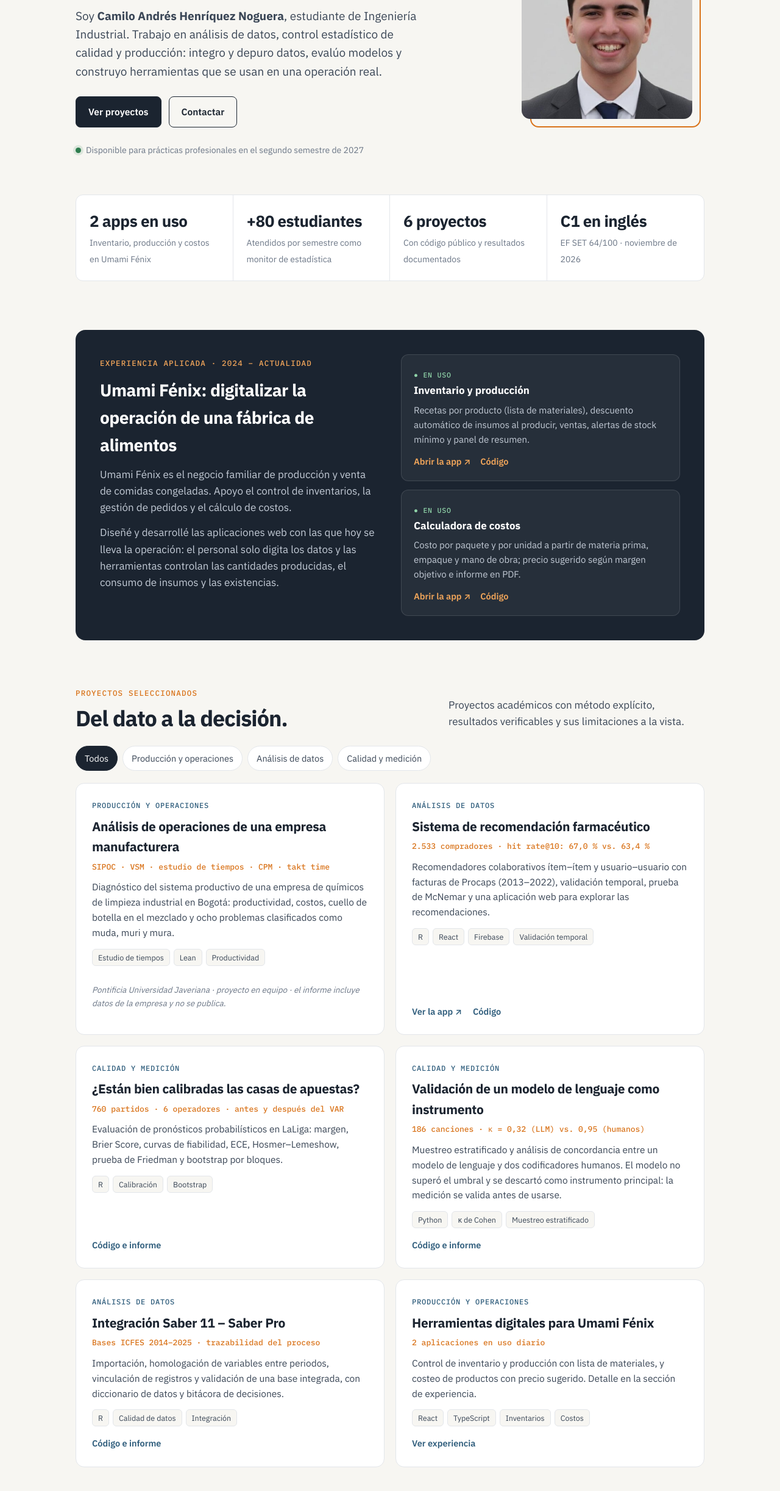
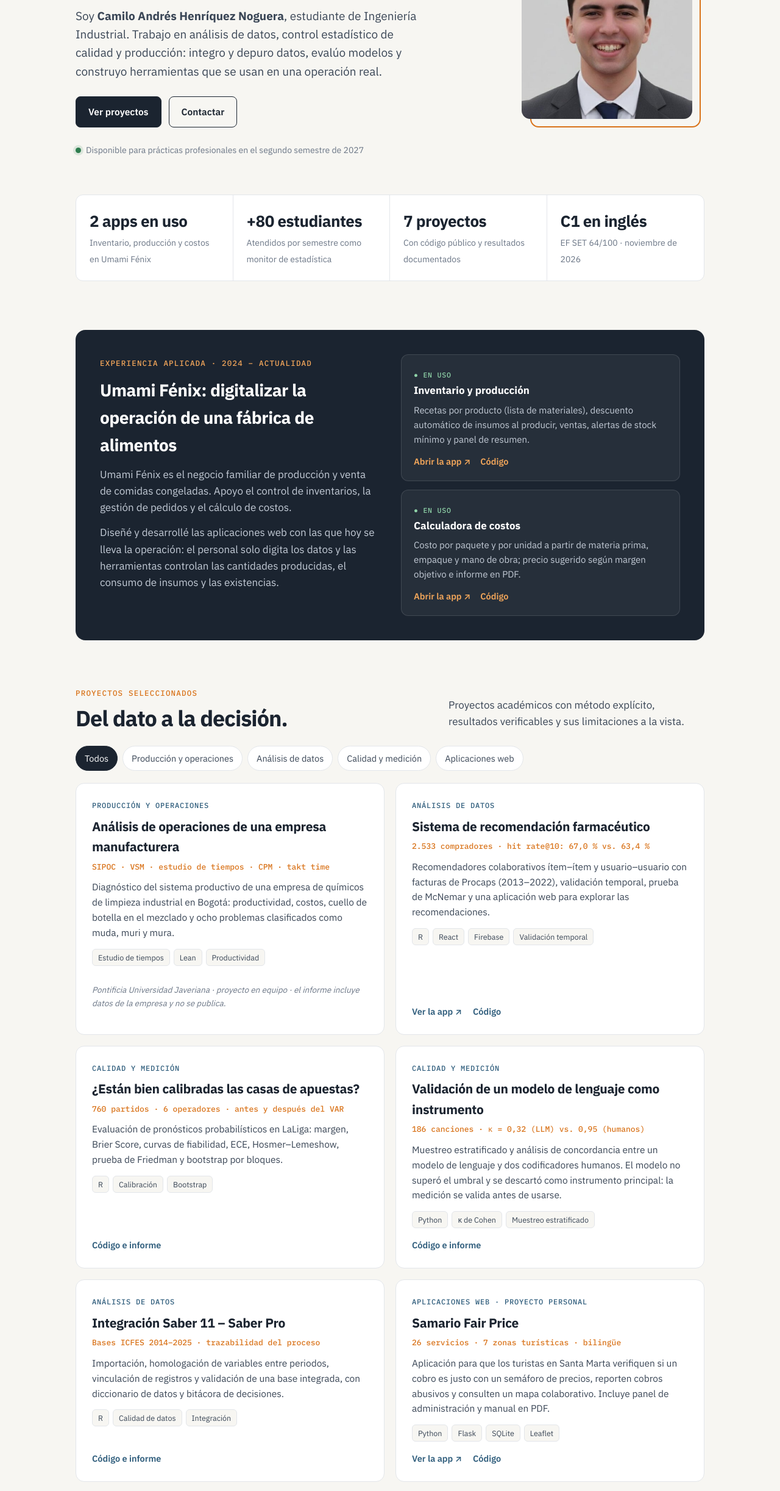
Before and after one commit to camilo2734/camilo2734.github.io, a plain HTML site: page index.html in a window 1280 px wide. Shown: the part 294-2739 px from the top of the page at 61% size. Drawn offline with Linux system fonts and the light colour scheme.

Commit message:
Agrega Samario Fair Price al portafolio

```diff
--- a/index.html
+++ b/index.html
@@ -163,7 +163,7 @@
   <div class="facts" role="list">
     <div class="fact" role="listitem"><strong>2 apps en uso</strong><span>Inventario, producción y costos en Umami Fénix</span></div>
     <div class="fact" role="listitem"><strong>+80 estudiantes</strong><span>Atendidos por semestre como monitor de estadística</span></div>
-    <div class="fact" role="listitem"><strong>6 proyectos</strong><span>Con código público y resultados documentados</span></div>
+    <div class="fact" role="listitem"><strong>7 proyectos</strong><span>Con código público y resultados documentados</span></div>
     <div class="fact" role="listitem"><strong>C1 en inglés</strong><span>EF SET 64/100 · noviembre de 2026</span></div>
   </div>
 
@@ -202,6 +202,7 @@
       <button class="filter" data-filter="produccion" aria-pressed="false">Producción y operaciones</button>
       <button class="filter" data-filter="datos" aria-pressed="false">Análisis de datos</button>
       <button class="filter" data-filter="calidad" aria-pressed="false">Calidad y medición</button>
+      <button class="filter" data-filter="web" aria-pressed="false">Aplicaciones web</button>
     </div>
 
     <div class="grid">
@@ -250,7 +251,16 @@
         <div class="links"><a href="https://github.com/camilo2734/integracion-saber11-saberpro" target="_blank" rel="noopener">Código e informe</a></div>
       </article>
 
-      <article class="project" data-category="produccion">
+      <article class="project" data-category="web">
+        <span class="cat">Aplicaciones web · proyecto personal</span>
+        <h3>Samario Fair Price</h3>
+        <p class="proof">26 servicios · 7 zonas turísticas · bilingüe</p>
+        <p class="desc">Aplicación para que los turistas en Santa Marta verifiquen si un cobro es justo con un semáforo de precios, reporten cobros abusivos y consulten un mapa colaborativo. Incluye panel de administración y manual en PDF.</p>
+        <div class="tags"><span>Python</span><span>Flask</span><span>SQLite</span><span>Leaflet</span></div>
+        <div class="links"><a href="https://samariofairprice.pythonanywhere.com" target="_blank" rel="noopener">Ver la app ↗</a><a href="https://github.com/camilo2734/samario-fair-price" target="_blank" rel="noopener">Código</a></div>
+      </article>
+
+      <article class="project" data-category="produccion web">
         <span class="cat">Producción y operaciones</span>
         <h3>Herramientas digitales para Umami Fénix</h3>
         <p class="proof">2 aplicaciones en uso diario</p>
@@ -264,7 +274,7 @@
   <section id="habilidades" aria-labelledby="skills-title">
     <div class="section-head"><div><span class="eyebrow">Herramientas</span><h2 id="skills-title">Con qué trabajo.</h2></div></div>
     <div class="skills">
-      <div class="skill"><h3>Análisis de datos</h3><p>R/RStudio (avanzado), Python, Power BI y Excel (intermedio), Git/GitHub.</p></div>
+      <div class="skill"><h3>Análisis de datos</h3><p>R/RStudio (avanzado), Python, Power BI y Excel (intermedio), Git/GitHub. Desarrollo web con Flask.</p></div>
       <div class="skill"><h3>Estadística</h3><p>Inferencia, regresión, pruebas no paramétricas, muestreo, concordancia y validación de modelos.</p></div>
       <div class="skill"><h3>Calidad</h3><p>Control estadístico de procesos: gráficos de control, Cp/Cpk, muestreo de aceptación. Fundamentos de Lean y Six Sigma.</p></div>
       <div class="skill"><h3>Producción</h3><p>Estudio de tiempos, VSM, SIPOC, productividad, CPM/Gantt y simulación en FlexSim.</p></div>
```
